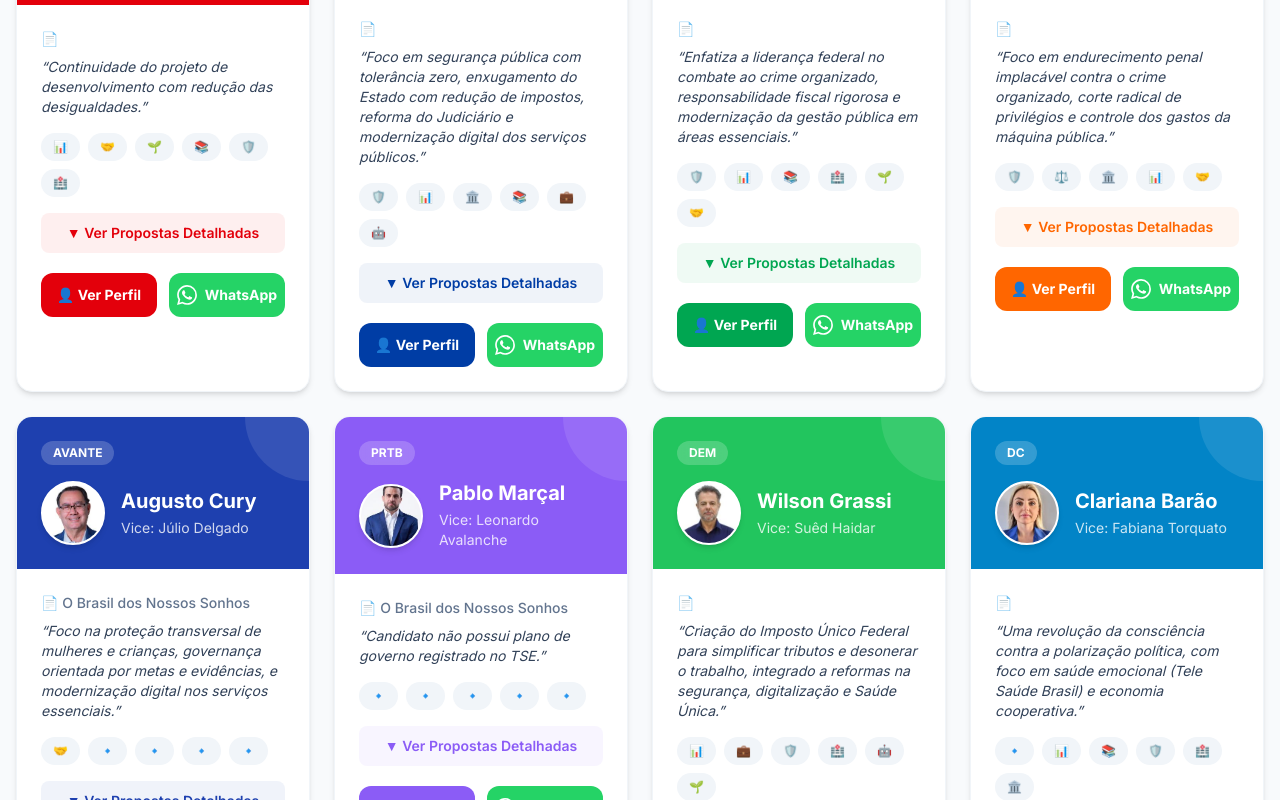
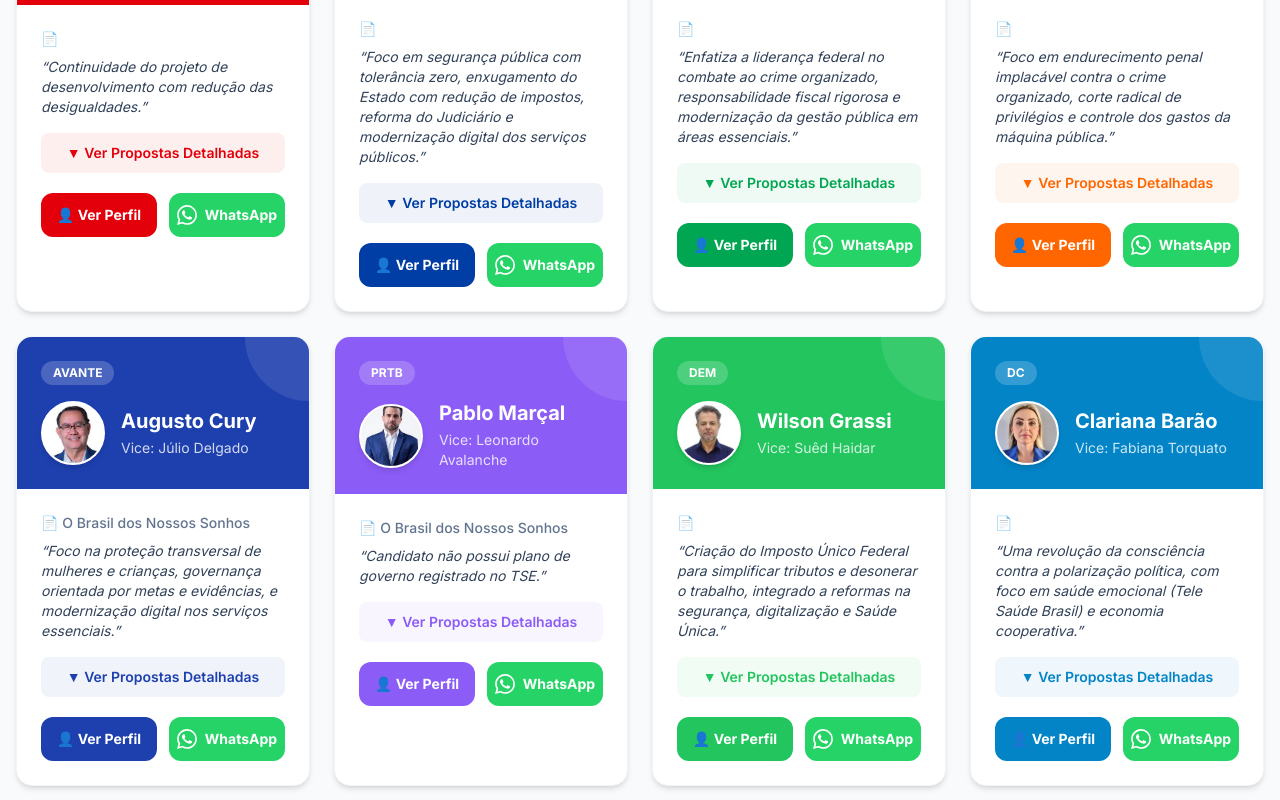
Before and after one commit to daniboycam/eleicoes-2026, a Next.js app: page / in a window 1280 px wide. Shown: the part 2300-3100 px from the top of the page. Built offline with nearby package versions, Linux system fonts and the light colour scheme.

Commit message:
style: remove proposal tags entirely from candidates cards

```diff
--- a/src/components/candidatos.tsx
+++ b/src/components/candidatos.tsx
@@ -125,19 +125,6 @@ export function Candidatos({ dadosCandidatos, fotoFolder = "fotos" }: { dadosCan
                   &ldquo;{c.destaque}&rdquo;
                 </p>
 
-                {/* Proposal Tags */}
-                <div className="flex flex-wrap gap-2 mb-4">
-                    {c.propostas.map((p: any) => (
-                      <span
-                        key={p.tema}
-                        title={p.tema}
-                        className="proposal-tag bg-slate-100 dark:bg-slate-700/50 text-slate-700 dark:text-slate-300 text-lg px-2 py-1"
-                      >
-                        {p.icone}
-                      </span>
-                    ))}
-                </div>
-
                 {/* Expand Button */}
                 <button
                   onClick={() => toggleExpand(c.id)}
```
